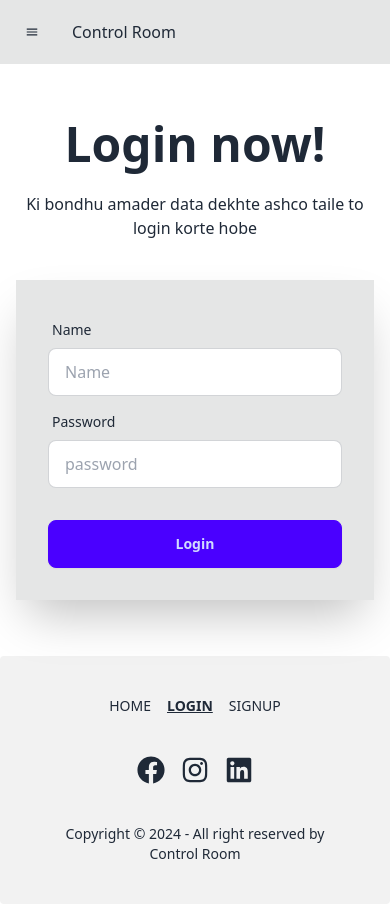
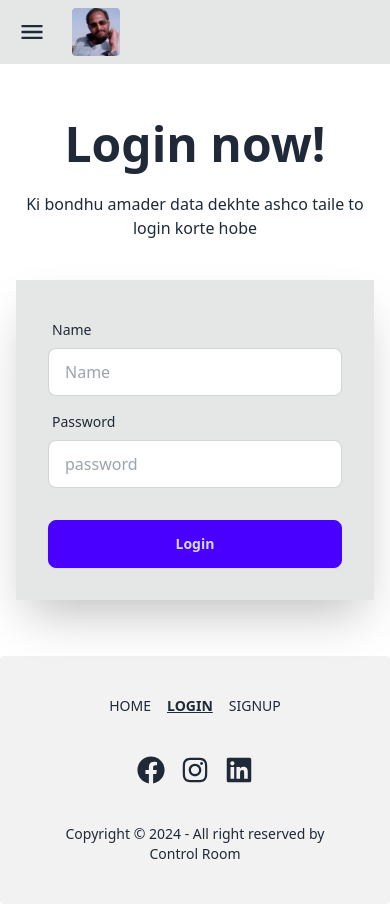
Before and after one commit to Md-Nur/Control-Room, a Next.js app: page /login in a window 390 px wide. Built offline with nearby package versions, Linux system fonts and the light colour scheme; no server answers.

Commit message:
responsive

```diff
--- a/src/app/(pages)/all-expenses/page.tsx
+++ b/src/app/(pages)/all-expenses/page.tsx
@@ -20,9 +20,9 @@ const Expenses = () => {
   }, []);
 
   return (
-    <section>
+    <section className="w-full">
       <h1 className="text-4xl text-center my-10 font-bold">Expenses</h1>
-      <div className="overflow-x-auto">
+      <div className="overflow-x-auto w-full">
         <table className="table">
           <thead>
             <tr className="hover">
--- a/src/components/Footer.tsx
+++ b/src/components/Footer.tsx
@@ -4,7 +4,7 @@ import NavLinks from "./Nav/NavLinks";
 const Footer = () => {
   return (
     <footer className="footer footer-center bg-base-200 text-base-content rounded p-10">
-      <nav className="grid grid-flow-col gap-4">
+      <nav className="flex flex-wrap justify-center gap-4">
         <NavLinks />
       </nav>
       <nav>
--- a/src/components/Nav/Navbar.tsx
+++ b/src/components/Nav/Navbar.tsx
@@ -1,6 +1,8 @@
 import React, { ReactNode } from "react";
 import { MdMenu } from "react-icons/md";
 import NavLinks from "./NavLinks";
+import Logo from "../../../public/logo.jpg";
+import Image from "next/image";
 
 const Navbar = ({ children }: { children: ReactNode }) => {
   return (
@@ -15,10 +17,12 @@ const Navbar = ({ children }: { children: ReactNode }) => {
               aria-label="open sidebar"
               className="btn btn-square btn-ghost"
             >
-              <MdMenu />
+              <MdMenu className="w-7 h-7" />
             </label>
           </div>
-          <div className="mx-2 flex-1 px-2">Control Room</div>
+          <div className="mx-2 flex-1 px-2">
+            <Image src={Logo} alt="Logo" className="w-12 h-12 rounded" />
+          </div>
           <div className="hidden flex-none lg:block">
             <ul className="menu menu-horizontal">
               {/* Navbar menu content here */}
```
Also changed, not shown: public/logo.jpg (added).
